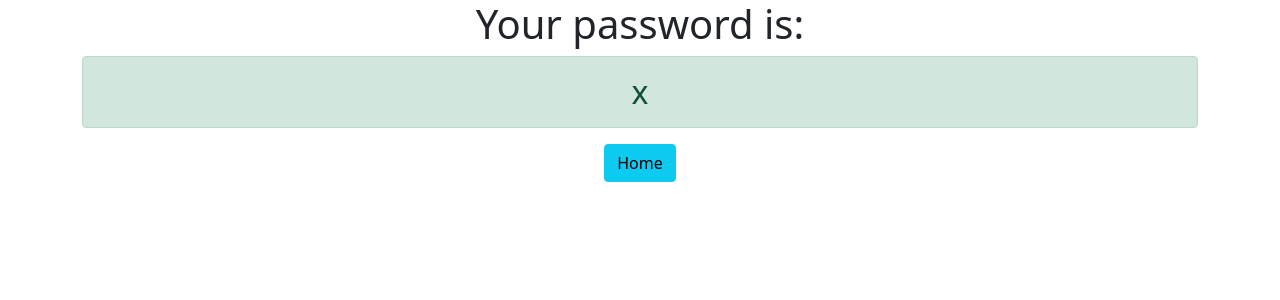
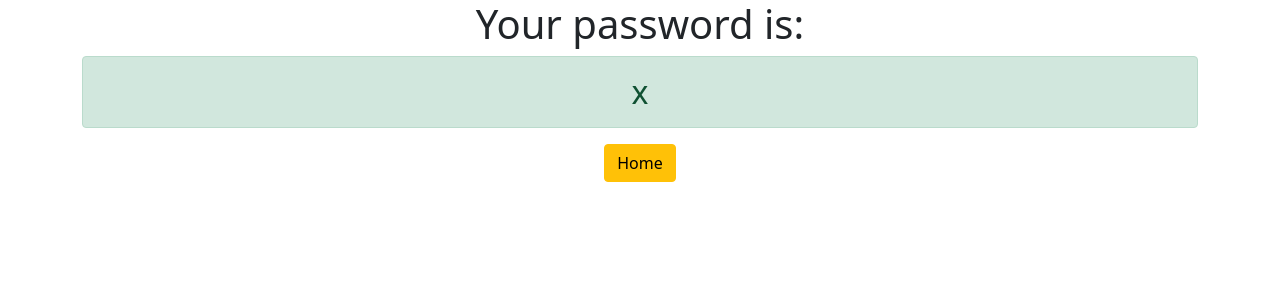
Before and after one commit to ebelghith/django3-password-generator, a Django app: template generator/templates/generator/password.html in a window 1280 px wide. Shown: the top 300 px of the page. Run offline with Django 3.2, Linux system fonts and the light colour scheme; the template is opened without the code that fills it: most values are stand-ins (such as "Sample title", 1, 10 or a date in 2020).

Commit message:
I made some tweeks

```diff
--- a/generator/templates/generator/password.html
+++ b/generator/templates/generator/password.html
@@ -3,5 +3,5 @@
 <div class="container text-center">
   <h1>Your password is:</h1>
   <h2 class="alert alert-success">{{ password }}</h2>
-  <a href="{% url 'home' %}" class="btn btn-info">Home</a>
+  <a href="{% url 'home' %}" class="btn btn-warning">Home</a>
 </div>
--- a/password_generator/settings.py
+++ b/password_generator/settings.py
@@ -20,7 +20,7 @@ BASE_DIR = Path(__file__).resolve().parent.parent
 # See https://docs.djangoproject.com/en/3.2/howto/deployment/checklist/
 
 # SECURITY WARNING: keep the secret key used in production secret!
-SECRET_KEY = 'django-insecure-5no-0))xl9ao1fv&comuh9i7*258a=cxf22)11m5esa+9hx*+@'
+SECRET_KEY = 'django-insecure-5no-0))xl9ao1fv&comuh9i7*258a=cxf22)11mhdkh5esa+9hx*+@'
 
 # SECURITY WARNING: don't run with debug turned on in production!
 DEBUG = True
```
